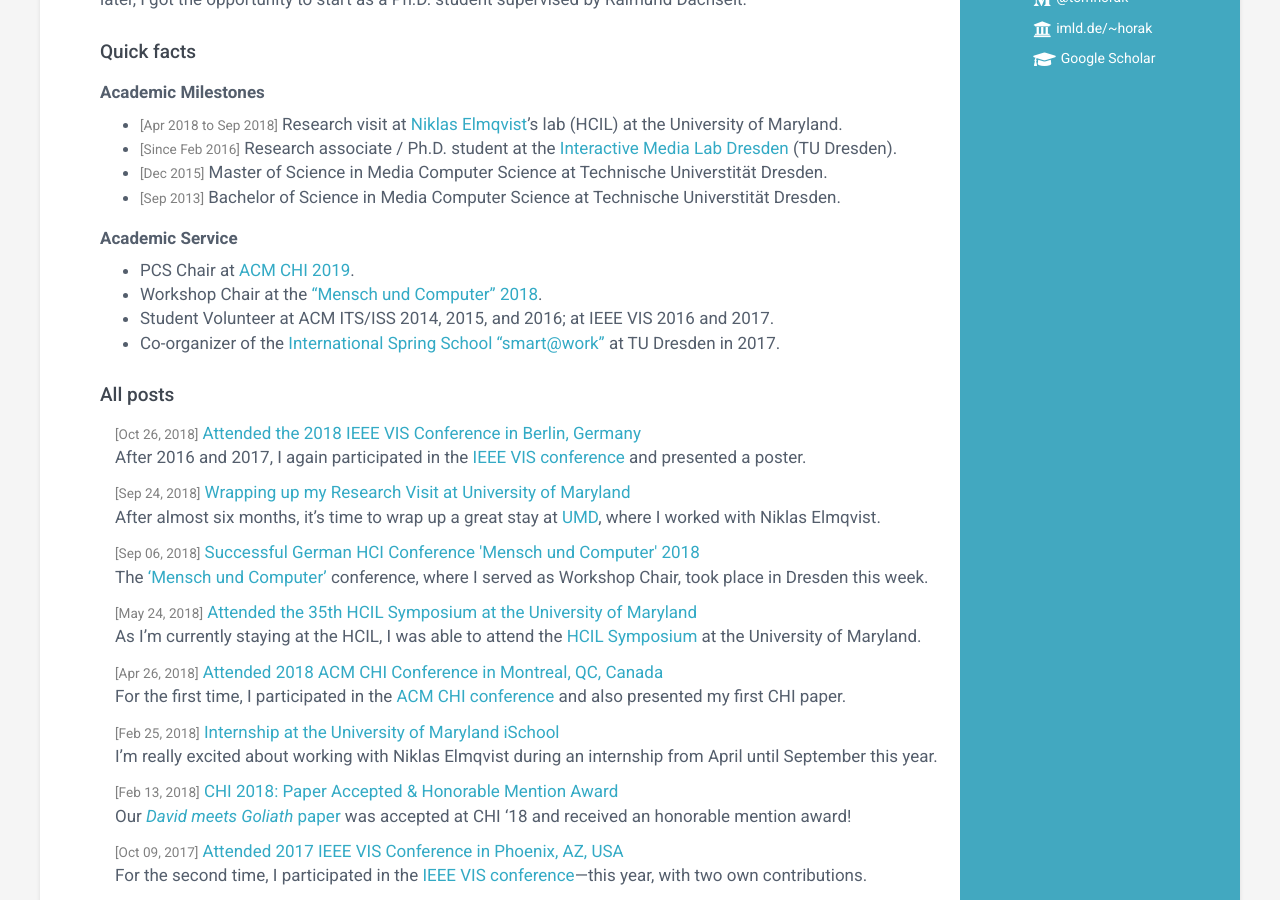
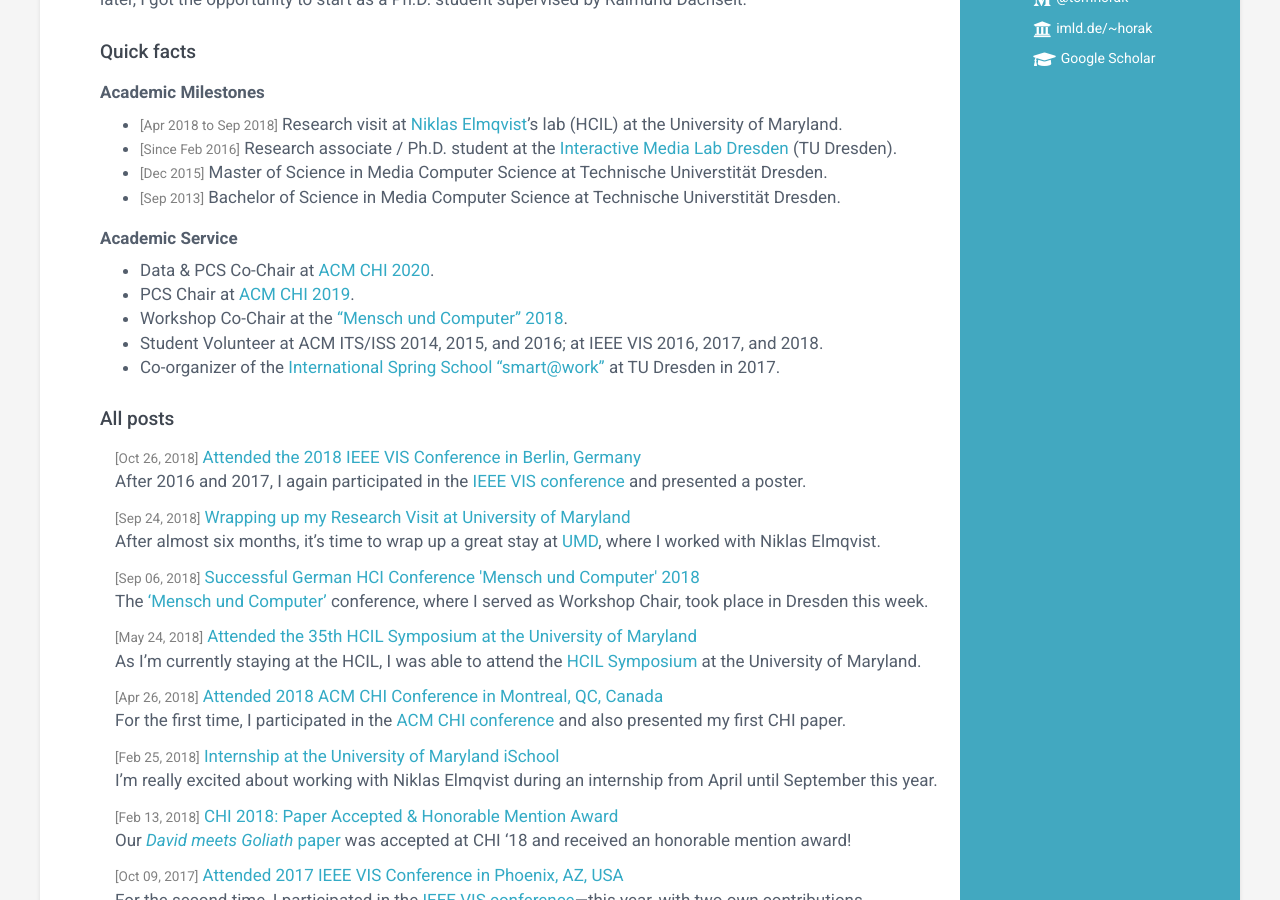
Before and after one commit to tomhorak21/tomhorak21.github.io, a Jekyll site: the page built from about/index.md, in a window 1280 px wide and 900 px high, scrolled down 434 px. Built offline with Jekyll 4.4.1, drawn with Linux system fonts in a browser that asks for light colours.

Commit message:
Added CHI 2020 chairing to about page.

```diff
--- a/about/index.md
+++ b/about/index.md
@@ -24,7 +24,8 @@ Two months later, I got the opportunity to start as a Ph.D. student supervised b
 - <span class="inline-date">[Sep 2013]</span> Bachelor of Science in Media Computer Science at Technische Universtität Dresden.
 
 ### Academic Service
+- Data & PCS Co-Chair at [ACM CHI 2020](https://chi2020.acm.org/organizing/).
 - PCS Chair at [ACM CHI 2019](https://chi2019.acm.org/organising/).
-- Workshop Chair at the ["Mensch und Computer" 2018](http://muc2018.mensch-und-computer.de/konferenz/organisation/).
-- Student Volunteer at ACM ITS/ISS 2014, 2015, and 2016; at IEEE VIS 2016 and 2017.
+- Workshop Co-Chair at the ["Mensch und Computer" 2018](http://muc2018.mensch-und-computer.de/konferenz/organisation/).
+- Student Volunteer at ACM ITS/ISS 2014, 2015, and 2016; at IEEE VIS 2016, 2017, and 2018.
 - Co-organizer of the [International Spring School "smart@work"](http://smartatwork.org/organizers/) at TU Dresden in 2017.
```
